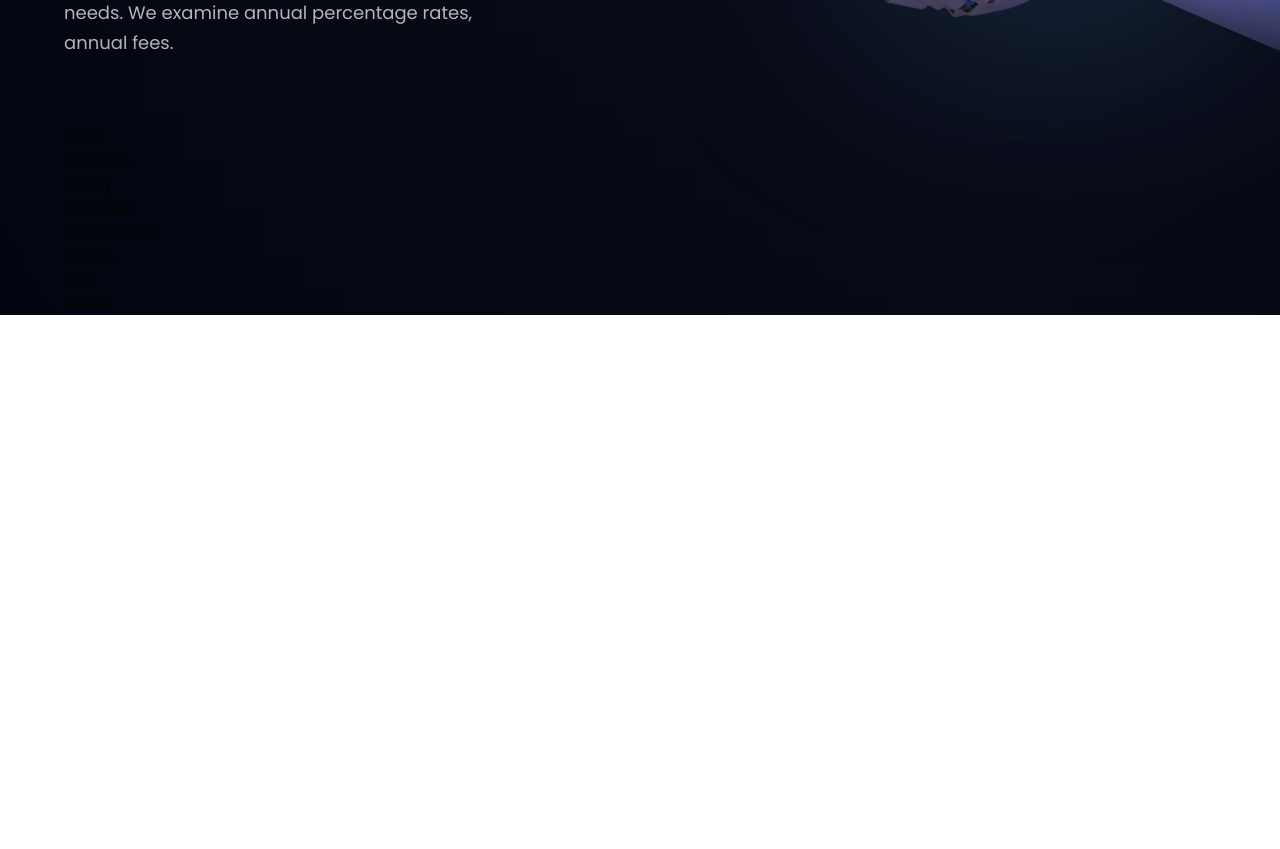
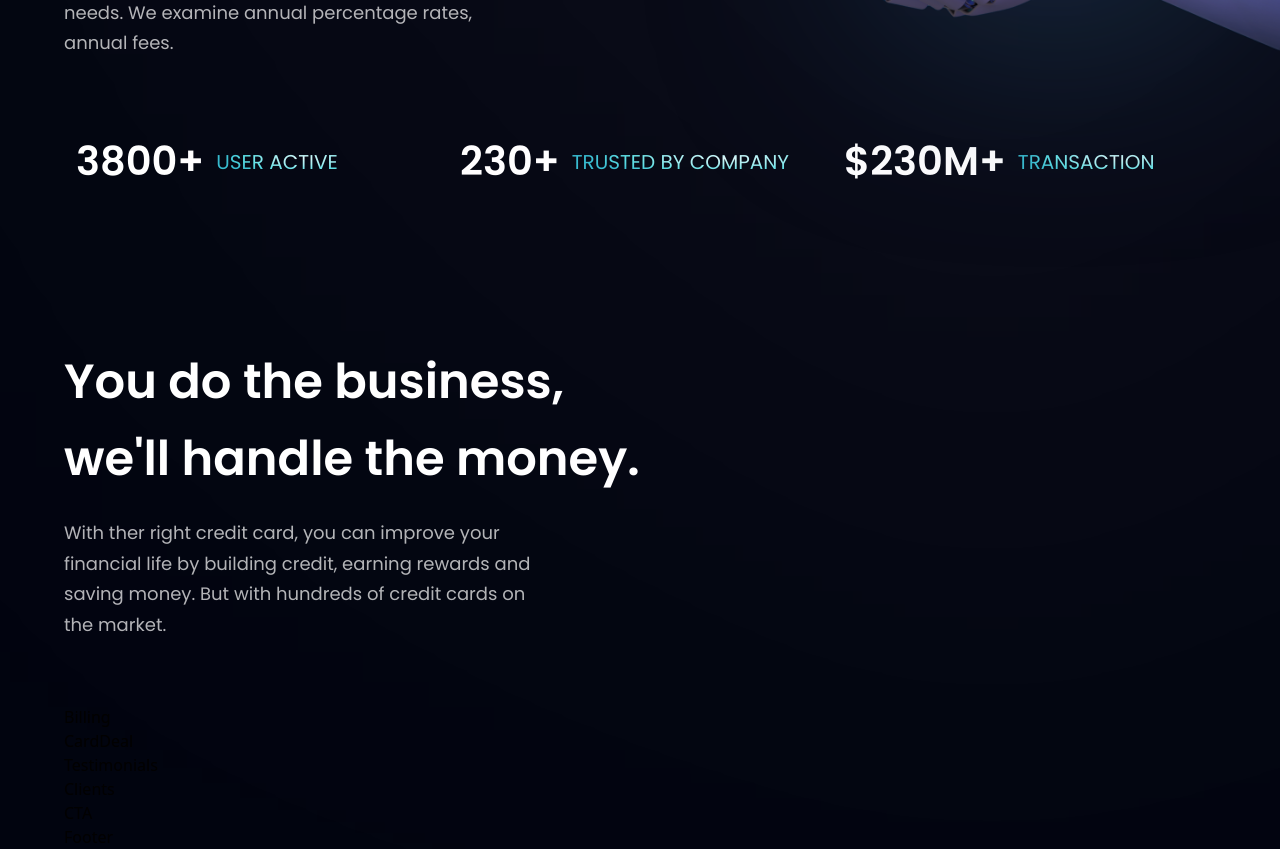
Before and after one commit to erfunit/bank-modern-app, a React (Vite) app: page / in a window 1280 px wide. Shown: the part 680-1529 px from the top of the page. Before the commit the page ends 995 px from the top, so only its background shows below. Built offline with nearby package versions, Linux system fonts and the light colour scheme.

Commit message:
stats done and Business started

```diff
--- a/index.html
+++ b/index.html
@@ -6,7 +6,7 @@
     <meta name="viewport" content="width=device-width, initial-scale=1.0" />
     <title>Vite + React</title>
   </head>
-  <body class="select-none">
+  <body class="select-none scrollbar-none">
     <div id="root"></div>
     <script type="module" src="/src/main.jsx"></script>
   </body>
--- a/package.json
+++ b/package.json
@@ -10,7 +10,8 @@
   },
   "dependencies": {
     "react": "^18.2.0",
-    "react-dom": "^18.2.0"
+    "react-dom": "^18.2.0",
+    "react-scroll-percentage": "^4.3.0"
   },
   "devDependencies": {
     "@types/react": "^18.0.28",
@@ -18,6 +19,7 @@
     "@vitejs/plugin-react": "^3.1.0",
     "autoprefixer": "^10.4.14",
     "postcss": "^8.4.21",
+    "tailwind-scrollbar": "^3.0.0",
     "tailwindcss": "^3.3.1",
     "vite": "^4.2.0"
   }
--- a/src/components/Business.jsx
+++ b/src/components/Business.jsx
@@ -1,7 +1,20 @@
-import React from "react";
+import { features } from "../constants";
+import styles, { layout } from "../style";
+import button from "./Button";
 
-const Business = () => {
-  return <div>Business</div>;
-};
-
+const Business = () => (
+  <section id="features" className={layout.section}>
+    <div className={layout.sectionInfo}>
+      <h2 className={styles.heading2}>
+        You do the business,
+        <br className="sm:block hidden" /> we'll handle the money.
+      </h2>
+      <p className={`${styles.paragraph} max-w-[470px] mt-5`}>
+        With ther right credit card, you can improve your financial life by
+        building credit, earning rewards and saving money. But with hundreds of
+        credit cards on the market.
+      </p>
+    </div>
+  </section>
+);
 export default Business;
--- a/src/components/Stats.jsx
+++ b/src/components/Stats.jsx
@@ -1,9 +1,23 @@
-import React from 'react'
+import React from "react";
+import { stats } from "../constants";
+import styles from "../style";
 
-const Stats = () => {
-  return (
-    <div>Stats</div>
-  )
-}
+const Stats = () => (
+  <section className={`${styles.flexCenter} flex-row flex-wrap sm:mb-20 mb-6 `}>
+    {stats.map((stat) => (
+      <div
+        key={stat.id}
+        className={`flex-1 flex justify-start items-center flex-row m-3`}
+      >
+        <h4 className="font-poppins font-semibold xs:text-[40px] text-[30px] xs:leading-[53px] leadin-[43px] text-white ">
+          {stat.value}
+        </h4>
+        <p className="font-poppins font-noramal xs:text-[20px] text-[15px] xs:leading-[26px] leadin-[21px] text-gradient uppercase ml-3">
+          {stat.title}
+        </p>
+      </div>
+    ))}
+  </section>
+);
 
-export default Stats
+export default Stats;
--- a/tailwind.config.js
+++ b/tailwind.config.js
@@ -22,5 +22,5 @@ export default {
       },
     },
   },
-  plugins: [],
+  plugins: [require("tailwind-scrollbar")],
 };
```
Also changed, not shown: 1 other file (tests, documents, lock files or other folders).
